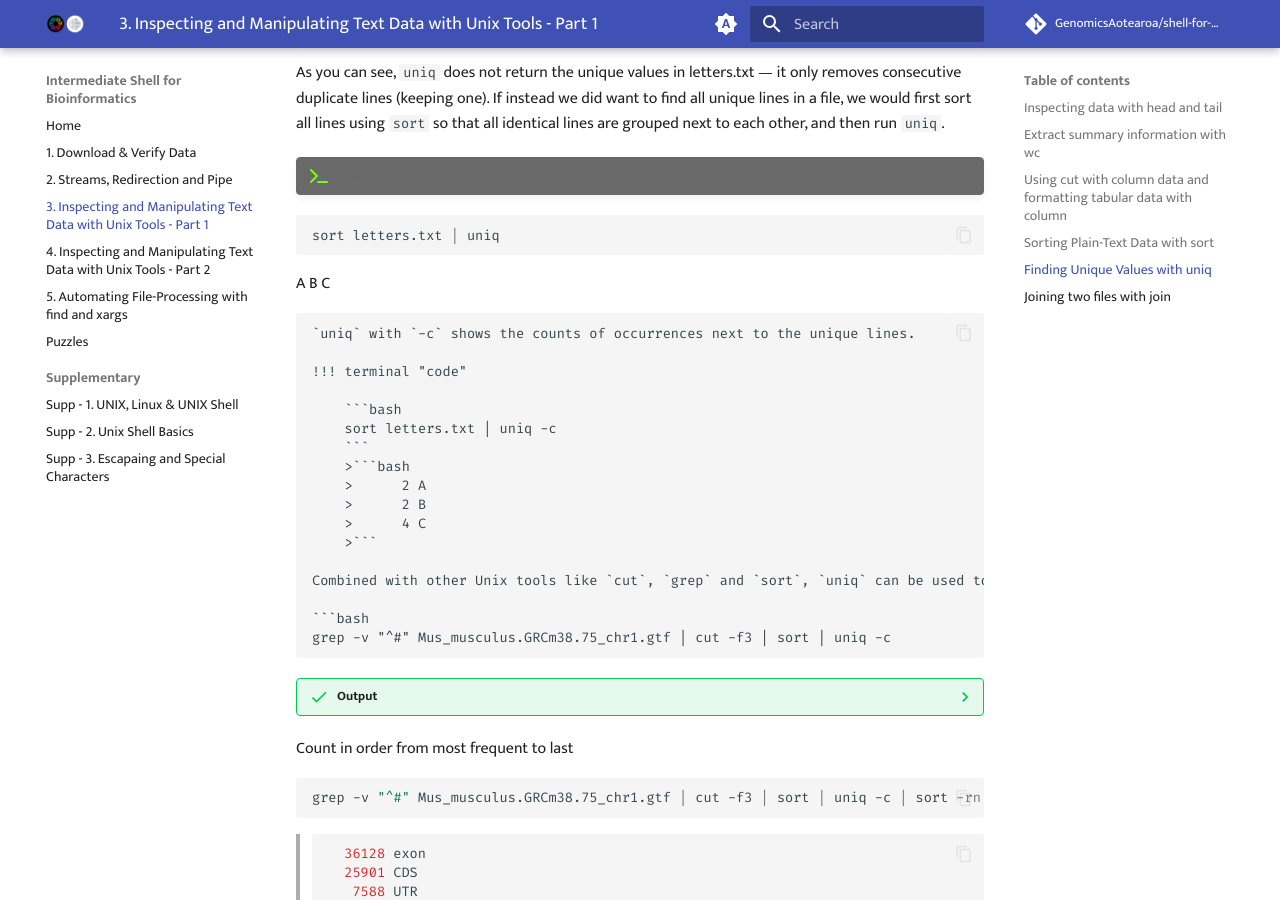
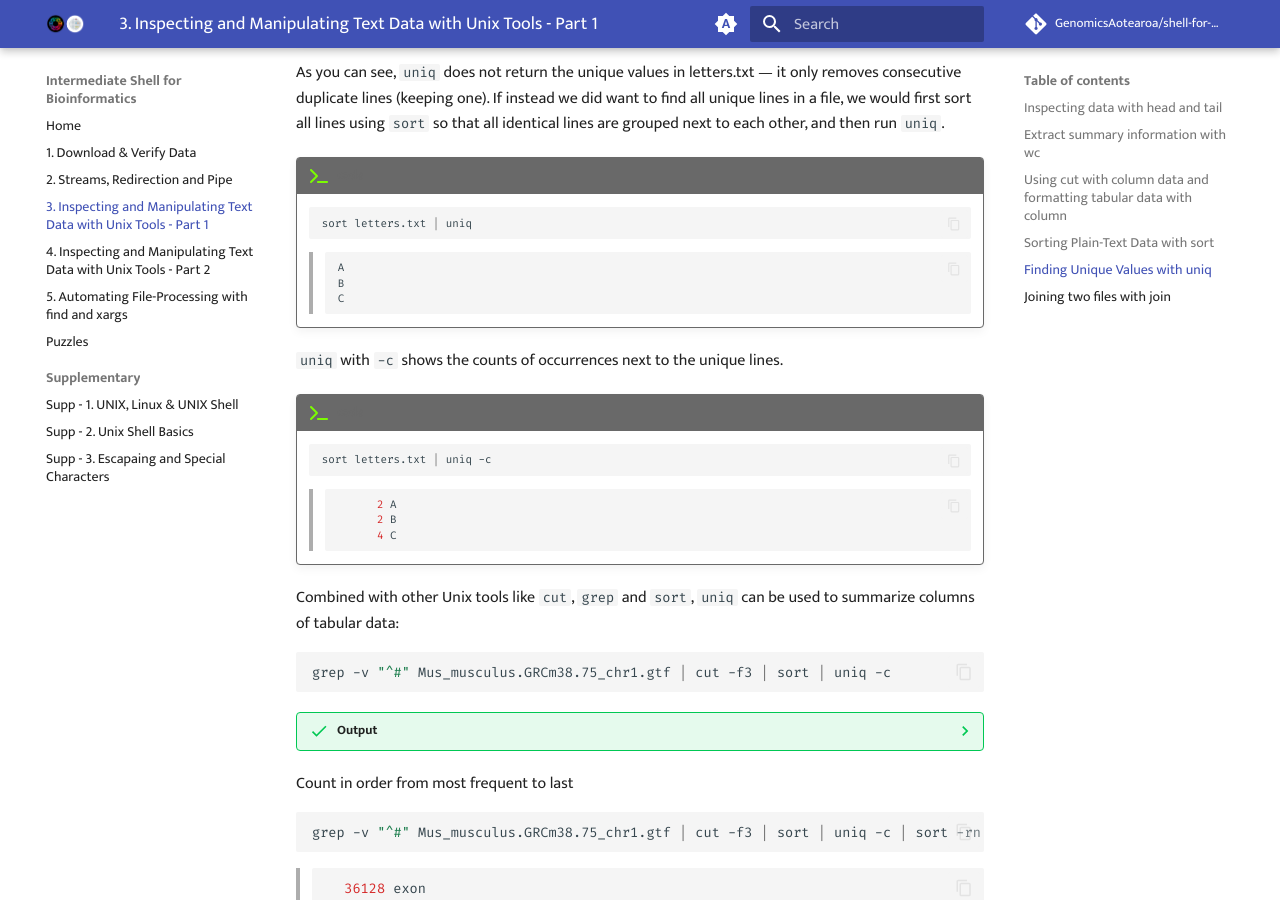
Before and after one commit to GenomicsAotearoa/shell-for-bioinformatics, an MkDocs documentation site: the page built from docs/4_inspectmanipluate.md, in a window 1280 px wide and 900 px high, scrolled down 6527 px. Built offline with MkDocs 1.6.1 and Material for MkDocs 9.7.7, drawn with Linux system fonts in a browser that asks for light colours; comment, search, counter and statistics services are not loaded.

Commit message:
udpate bash code admonition

````diff
--- a/docs/4_inspectmanipluate.md
+++ b/docs/4_inspectmanipluate.md
@@ -365,14 +365,14 @@ As you can see, `uniq` does not return the unique values in letters.txt — it o
 
 !!! terminal "code"
 
-```bash
-sort letters.txt | uniq
-```
-
-A
-B
-C
-```
+    ```bash
+    sort letters.txt | uniq
+    ```
+    >```
+    >A
+    >B
+    >C
+    >```
 `uniq` with `-c` shows the counts of occurrences next to the unique lines.
 
 !!! terminal "code"
````
